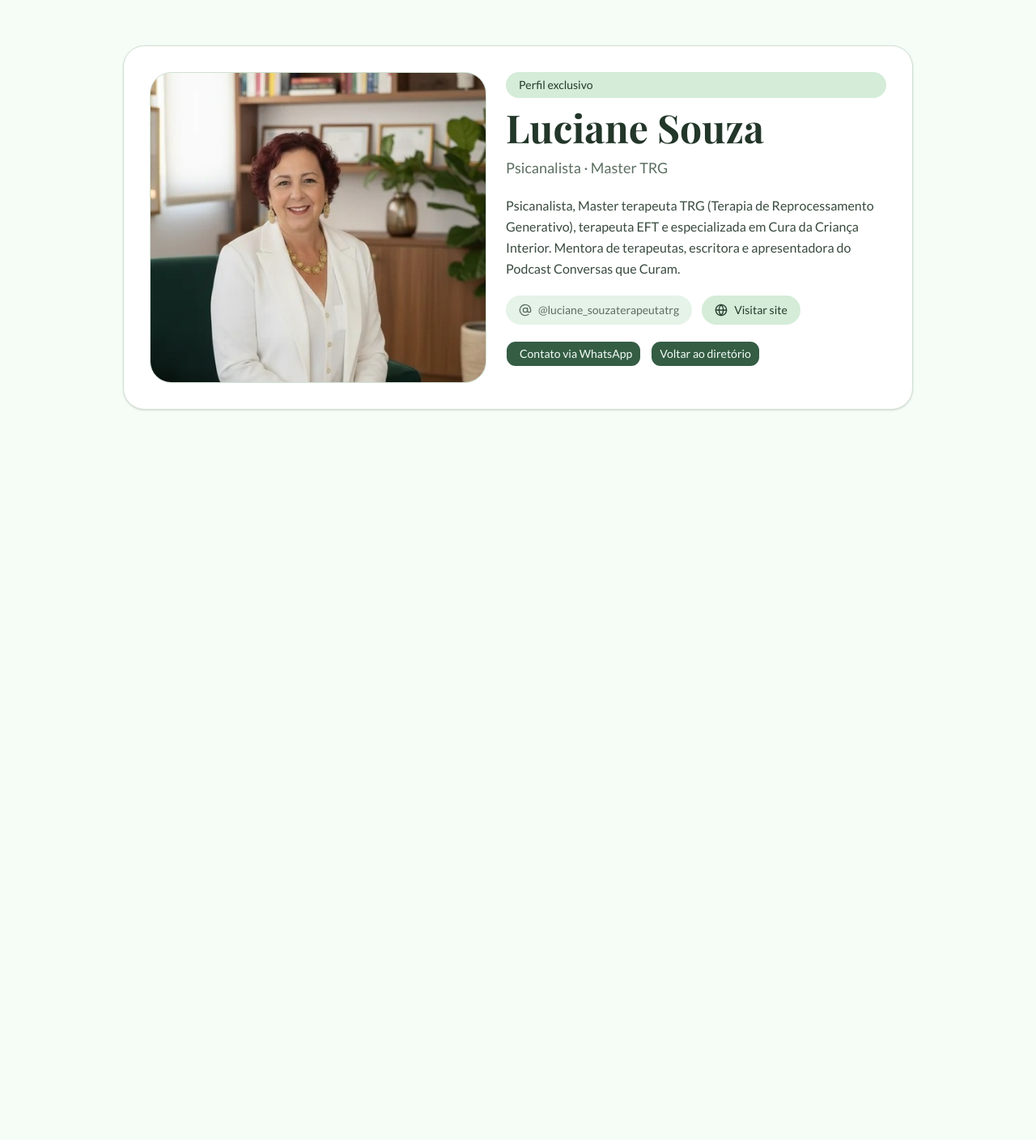
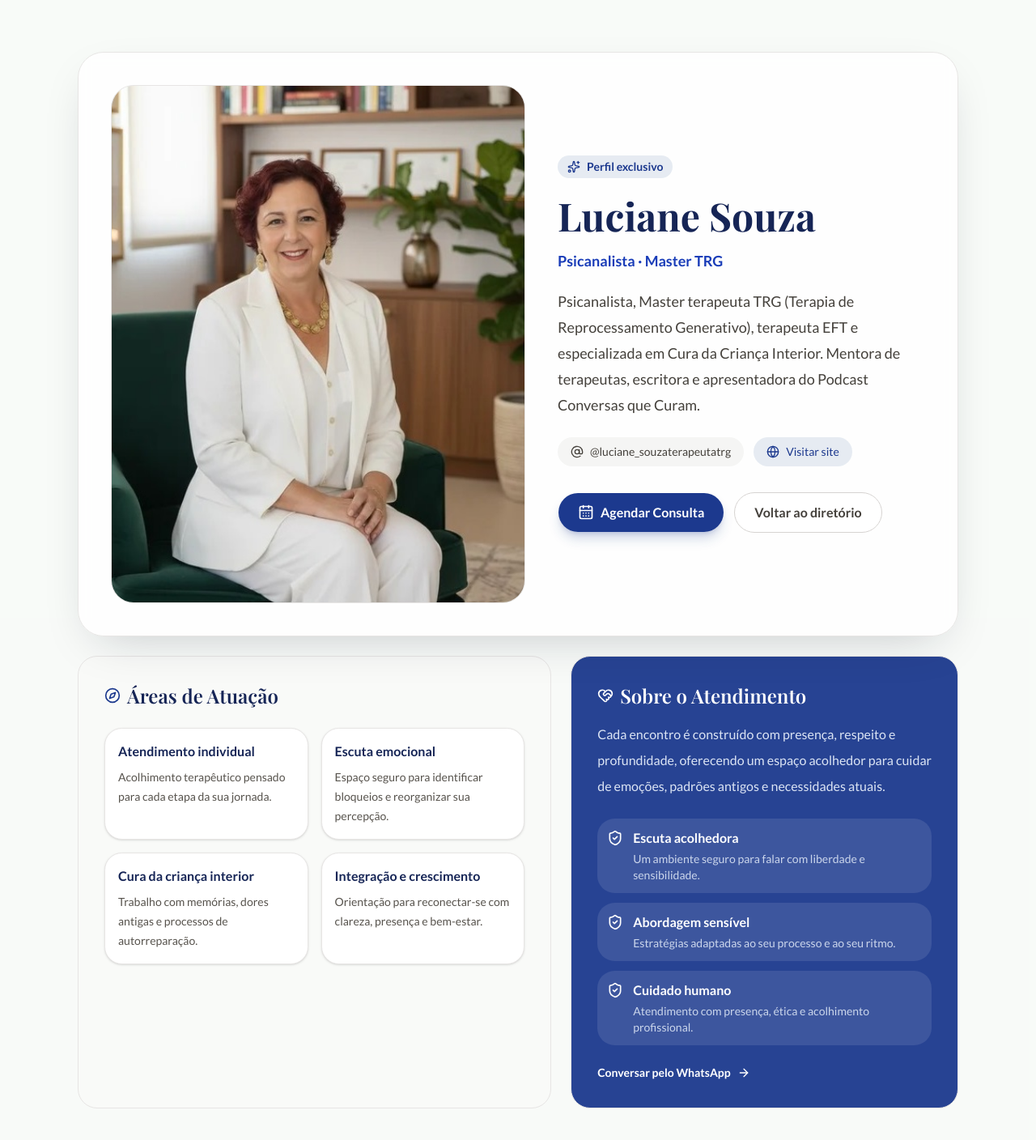
Before and after one commit to lucianesouzaterapeuta/diretorio-terapeutas, a Next.js app: page /terapeuta/luciane-souza in a window 1280 px wide. Shown: the top 1408 px of the page at 81% size. Before the commit the page ends 800 px from the top, so only its background shows below. Built offline with nearby package versions, Linux system fonts and the light colour scheme; a web font is replaced by a local one.

Commit message:
Atualizando todas as rotas e paginas

```diff
--- a/app/terapeuta/[id]/page.tsx
+++ b/app/terapeuta/[id]/page.tsx
@@ -1,8 +1,36 @@
 import Image from 'next/image'
 import Link from 'next/link'
-import { Globe, AtSign } from 'lucide-react'
+import {
+  ArrowRight,
+  AtSign,
+  CalendarDays,
+  Compass,
+  Globe,
+  HeartHandshake,
+  ShieldCheck,
+  Sparkles,
+} from 'lucide-react'
 import { Button } from '@/components/ui/button'
 import { therapists } from '@/lib/therapists'
+
+const specialties = [
+  {
+    title: 'Atendimento individual',
+    description: 'Acolhimento terapêutico pensado para cada etapa da sua jornada.',
+  },
+  {
+    title: 'Escuta emocional',
+    description: 'Espaço seguro para identificar bloqueios e reorganizar sua percepção.',
+  },
+  {
+    title: 'Cura da criança interior',
+    description: 'Trabalho com memórias, dores antigas e processos de autorreparação.',
+  },
+  {
+    title: 'Integração e crescimento',
+    description: 'Orientação para reconectar-se com clareza, presença e bem-estar.',
+  },
+]
 
 type Props = {
   params: Promise<{
@@ -40,39 +68,42 @@ export default async function TherapistProfilePage({ params }: Props) {
     : undefined
 
   return (
-    <main className="mx-auto min-h-[70vh] max-w-5xl px-4 py-14 sm:px-6">
-      <div className="mb-10 flex flex-col gap-4 rounded-3xl border border-border bg-card p-6 shadow-sm sm:p-8">
-        <div className="flex flex-col gap-6 lg:flex-row lg:items-start">
-          <div className="relative aspect-[4/5] h-[22rem] w-full overflow-hidden rounded-3xl border border-border bg-muted sm:h-[24rem] lg:w-[26rem]">
+    <main className="min-h-screen bg-stone-50/70">
+      <section className="mx-auto flex max-w-6xl flex-col gap-6 px-4 py-10 sm:px-6 lg:px-8 lg:py-16">
+        <div className="flex flex-col gap-6 rounded-[2rem] border border-stone-200 bg-white/80 p-6 shadow-[0_20px_60px_-25px_rgba(15,23,42,0.25)] backdrop-blur sm:p-8 lg:flex-row lg:items-center lg:gap-10 lg:p-10">
+          <div className="w-full lg:w-[32rem] lg:flex-shrink-0">
+            <div className="relative aspect-[4/5] overflow-hidden rounded-[1.75rem] border border-stone-200 bg-stone-100 shadow-inner">
               <Image
                 src={therapist.image || '/placeholder.svg'}
                 alt={`Foto de ${therapist.name}, ${therapist.specialty}`}
                 fill
-              sizes="(max-width: 1024px) 100vw, 26rem"
+                sizes="(max-width: 1024px) 100vw, 32rem"
                 className="object-cover object-top"
               />
             </div>
+          </div>
 
-          <div className="flex flex-1 flex-col gap-5">
-            <div className="flex flex-col gap-3">
-              <span className="inline-flex items-center rounded-full bg-secondary px-4 py-1.5 text-sm font-medium text-secondary-foreground">
+          <div className="flex flex-1 flex-col">
+            <span className="inline-flex w-fit items-center gap-2 rounded-full bg-blue-900/10 px-3 py-1 text-sm font-semibold text-blue-900">
+              <Sparkles className="size-4" aria-hidden="true" />
               Perfil exclusivo
             </span>
-              <h1 className="text-balance font-serif text-4xl font-bold text-foreground md:text-5xl">
+
+            <h1 className="mt-4 font-serif text-4xl font-bold leading-tight text-blue-950 sm:text-5xl">
               {therapist.name}
             </h1>
-              <p className="text-lg font-medium text-muted-foreground">{therapist.specialty}</p>
-            </div>
+            <p className="mt-3 text-lg font-semibold text-blue-800">{therapist.specialty}</p>
+            <p className="mt-5 max-w-2xl font-sans text-base leading-8 text-stone-700 sm:text-lg">
+              {therapist.bio}
+            </p>
 
-            <p className="text-base leading-relaxed text-foreground/90">{therapist.bio}</p>
-
-            <div className="flex flex-wrap gap-3">
+            <div className="mt-6 flex flex-wrap gap-3">
               {therapist.instagram && instagramUrl && (
                 <a
                   href={instagramUrl}
                   target="_blank"
                   rel="noopener noreferrer"
-                  className="inline-flex items-center gap-2 rounded-full bg-muted px-4 py-2 text-sm font-medium text-muted-foreground hover:bg-muted/80 hover:text-foreground"
+                  className="inline-flex items-center gap-2 rounded-full bg-stone-100 px-4 py-2 text-sm font-medium text-stone-700 transition hover:bg-stone-200"
                 >
                   <AtSign className="size-4" aria-hidden="true" />
                   {therapist.instagram}
@@ -83,7 +114,7 @@ export default async function TherapistProfilePage({ params }: Props) {
                   href={therapist.website}
                   target="_blank"
                   rel="noopener noreferrer"
-                  className="inline-flex items-center gap-2 rounded-full bg-secondary px-4 py-2 text-sm font-medium text-secondary-foreground hover:bg-secondary/80"
+                  className="inline-flex items-center gap-2 rounded-full bg-blue-900/10 px-4 py-2 text-sm font-medium text-blue-900 transition hover:bg-blue-900/20"
                 >
                   <Globe className="size-4" aria-hidden="true" />
                   Visitar site
@@ -91,23 +122,106 @@ export default async function TherapistProfilePage({ params }: Props) {
               )}
             </div>
 
-            <div className="mt-auto flex flex-col gap-3 sm:flex-row">
+            <div className="mt-8 flex flex-col gap-3 sm:flex-row">
               <Button
                 nativeButton={false}
-                render={<a href={whatsappUrl} target="_blank" rel="noopener noreferrer" />}
-                className="w-full bg-primary hover:bg-primary/90 sm:w-auto"
-                aria-label="Entrar em contato por WhatsApp"
+                render={
+                  <a
+                    href={whatsappUrl}
+                    target="_blank"
+                    rel="noopener noreferrer"
+                    className="inline-flex items-center justify-center gap-2"
+                  />
+                }
+                className="w-full justify-center rounded-full bg-blue-900 px-6 py-6 text-base font-semibold text-white shadow-lg shadow-blue-900/20 transition hover:-translate-y-0.5 hover:bg-blue-800 sm:w-auto"
+                aria-label="Agendar consulta por WhatsApp"
               >
-                <i className="fab fa-whatsapp text-current text-lg" aria-hidden="true" />
-                Contato via WhatsApp
+                <CalendarDays className="size-5" aria-hidden="true" />
+                Agendar Consulta
               </Button>
-              <Button nativeButton={false} render={<Link href="/" />} className="w-full sm:w-auto">
+              <Button
+                nativeButton={false}
+                render={<Link href="/" />}
+                className="w-full rounded-full border border-stone-300 bg-white px-6 py-6 text-base font-semibold text-stone-700 transition hover:border-blue-900 hover:text-blue-900 sm:w-auto"
+              >
                 Voltar ao diretório
               </Button>
             </div>
           </div>
         </div>
+
+        <div className="grid gap-6 lg:grid-cols-[1.1fr_0.9fr]">
+          <section className="rounded-[1.5rem] border border-stone-200 bg-stone-50/80 p-6 sm:p-8">
+            <div className="flex items-center gap-2">
+              <Compass className="size-5 text-blue-900" aria-hidden="true" />
+              <h2 className="font-serif text-2xl font-semibold text-blue-950">
+                Áreas de Atuação
+              </h2>
             </div>
+
+            <div className="mt-6 grid gap-4 sm:grid-cols-2">
+              {specialties.map((item) => (
+                <div key={item.title} className="rounded-2xl border border-stone-200 bg-white p-4 shadow-sm">
+                  <h3 className="font-semibold text-blue-950">{item.title}</h3>
+                  <p className="mt-2 text-sm leading-6 text-stone-600">{item.description}</p>
+                </div>
+              ))}
+            </div>
+          </section>
+
+          <section className="rounded-[1.5rem] border border-stone-200 bg-blue-900/95 p-6 text-white sm:p-8">
+            <div className="flex items-center gap-2">
+              <HeartHandshake className="size-5" aria-hidden="true" />
+              <h2 className="font-serif text-2xl font-semibold">Sobre o Atendimento</h2>
+            </div>
+
+            <p className="mt-4 font-sans text-base leading-8 text-blue-50/90">
+              Cada encontro é construído com presença, respeito e profundidade, oferecendo um espaço
+              acolhedor para cuidar de emoções, padrões antigos e necessidades atuais.
+            </p>
+
+            <ul className="mt-6 space-y-3">
+              <li className="flex gap-3 rounded-2xl bg-white/10 p-3">
+                <ShieldCheck className="mt-0.5 size-5 shrink-0" aria-hidden="true" />
+                <div>
+                  <p className="font-semibold">Escuta acolhedora</p>
+                  <p className="mt-1 text-sm text-blue-50/80">
+                    Um ambiente seguro para falar com liberdade e sensibilidade.
+                  </p>
+                </div>
+              </li>
+              <li className="flex gap-3 rounded-2xl bg-white/10 p-3">
+                <ShieldCheck className="mt-0.5 size-5 shrink-0" aria-hidden="true" />
+                <div>
+                  <p className="font-semibold">Abordagem sensível</p>
+                  <p className="mt-1 text-sm text-blue-50/80">
+                    Estratégias adaptadas ao seu processo e ao seu ritmo.
+                  </p>
+                </div>
+              </li>
+              <li className="flex gap-3 rounded-2xl bg-white/10 p-3">
+                <ShieldCheck className="mt-0.5 size-5 shrink-0" aria-hidden="true" />
+                <div>
+                  <p className="font-semibold">Cuidado humano</p>
+                  <p className="mt-1 text-sm text-blue-50/80">
+                    Atendimento com presença, ética e acolhimento profissional.
+                  </p>
+                </div>
+              </li>
+            </ul>
+
+            <a
+              href={whatsappUrl}
+              target="_blank"
+              rel="noopener noreferrer"
+              className="mt-6 inline-flex items-center gap-2 text-sm font-semibold text-white transition hover:text-blue-200"
+            >
+              Conversar pelo WhatsApp
+              <ArrowRight className="size-4" aria-hidden="true" />
+            </a>
+          </section>
+        </div>
+      </section>
     </main>
   )
 }
```
Lines whose indentation alone changed are shown as unchanged.
